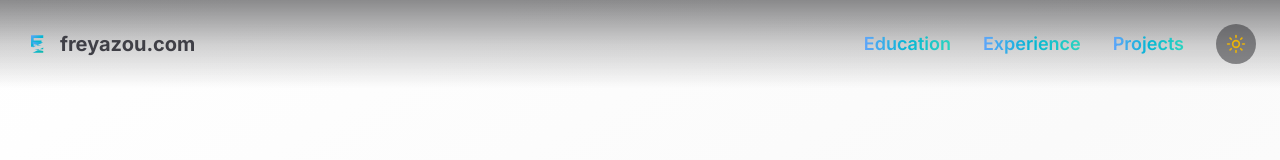
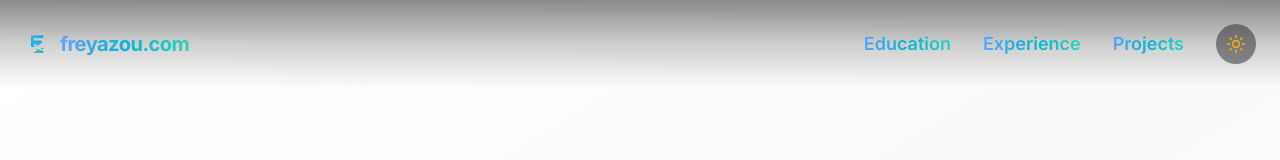
Before and after one commit to Freya-Lee-Zou/Freya-Lee-Zou.github.io, a Next.js app: page / in a window 1280 px wide. Shown: the top 160 px of the page. Built offline with nearby package versions, Linux system fonts and the light colour scheme; no server answers; what tailwindcss-debug-screens would draw is missing.

Commit message:
Update Education and Experience pages to make location links clickable, directing users to Google Maps for better accessibility. Enhance user interaction with hover effects on location elements.

```diff
--- a/app/components/card.tsx
+++ b/app/components/card.tsx
@@ -28,11 +28,11 @@ export const Card: React.FC<PropsWithChildren> = ({ children }) => {
 			<div className="pointer-events-none">
 				<div className="absolute inset-0 z-0 transition duration-1000 [mask-image:linear-gradient(black,transparent)]" />
 				<motion.div
-					className="absolute inset-0 z-10 bg-gradient-to-br opacity-100 via-zinc-100/10 dark:via-zinc-100/10 light:via-blue-50/20 transition duration-1000 group-hover:opacity-50"
+					className="spotlight absolute inset-0 z-10 bg-gradient-to-br opacity-100 via-zinc-100/10 dark:via-zinc-100/10 light:via-blue-50/20 transition duration-1000 group-hover:opacity-50"
 					style={style}
 				/>
 				<motion.div
-					className="absolute inset-0 z-10 opacity-0 mix-blend-overlay transition duration-1000 group-hover:opacity-100"
+					className="spotlight absolute inset-0 z-10 opacity-0 mix-blend-overlay transition duration-1000 group-hover:opacity-100"
 					style={style}
 				/>
 			</div>
--- a/app/components/nav.tsx
+++ b/app/components/nav.tsx
@@ -22,7 +22,7 @@ export const Navigation: React.FC = () => {
 			<div className="fixed inset-x-0 top-0 z-50 duration-200 bg-gradient-to-b from-zinc-900/50 via-zinc-900/20 to-transparent dark:from-zinc-900/50 dark:via-zinc-900/20 dark:to-transparent light:from-white/80 light:via-white/40 light:to-transparent">
 				<div className="container flex items-center p-6 mx-auto">
 					{/* Logo on the left */}
-					<Link href="/" className="duration-200 text-zinc-300 dark:text-zinc-300 light:text-zinc-700 hover:text-transparent hover:bg-clip-text hover:bg-gradient-to-r hover:from-blue-400 hover:via-cyan-500 hover:to-teal-400 flex items-center">
+					<Link href="/" aria-label="Go to home" className="duration-200 flex items-center hover:opacity-90">
 						<svg className="w-7 h-7 mr-2" viewBox="0 0 32 32" fill="none" xmlns="http://www.w3.org/2000/svg">
 							<defs>
 								<linearGradient id="logoGradient" x1="0%" y1="0%" x2="100%" y2="100%">
@@ -34,7 +34,9 @@ export const Navigation: React.FC = () => {
 							<path d="M8 6h14v3h-11v3h9v3h-9v4h-3V6z" fill="url(#logoGradient)"/>
 							<path d="M10 20h12l-12 6h12v-2l-10-2h10v-2h-12l12-6h-12v2l10 2h-10v2z" fill="url(#logoGradient)"/>
 						</svg>
-						<span className="text-xl font-bold">freyazou.com</span>
+						<span className="text-xl font-bold text-transparent bg-clip-text bg-gradient-to-r from-blue-400 via-cyan-500 to-teal-400 tracking-tight">
+							freyazou.com
+						</span>
 					</Link>
 
 					{/* Navigation links moved to the right side */}
--- a/global.css
+++ b/global.css
@@ -172,6 +172,11 @@
     color: var(--text-muted) !important;
   }
 
+  /* Hide interactive spotlight gradients on cards in light mode to avoid dark spots */
+  .light .card .spotlight {
+    display: none !important;
+  }
+
   /* Logo text in light mode */
   .light .text-zinc-700 {
     color: var(--text-secondary) !important;
```
